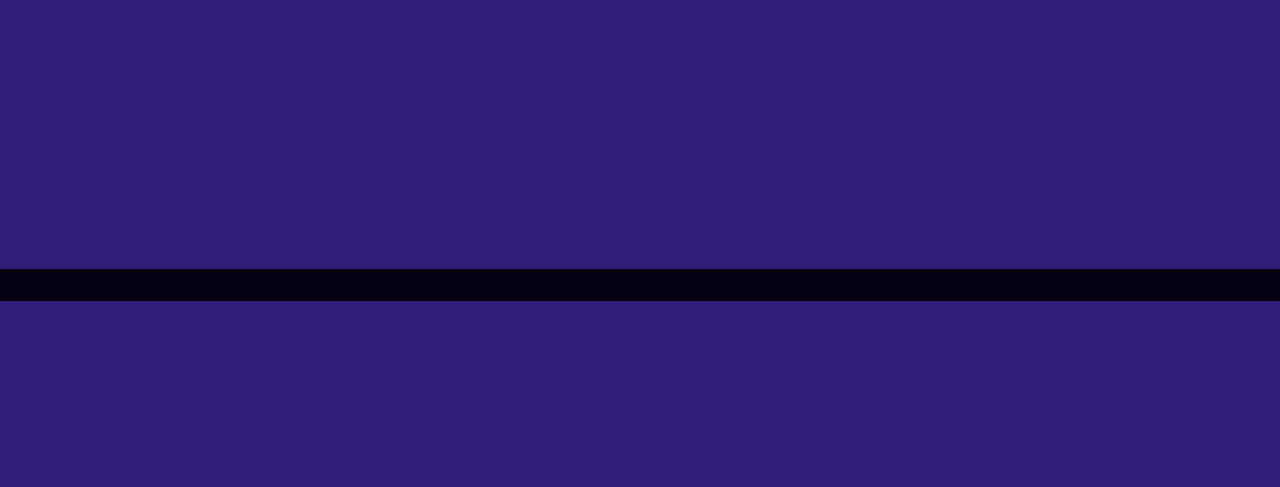
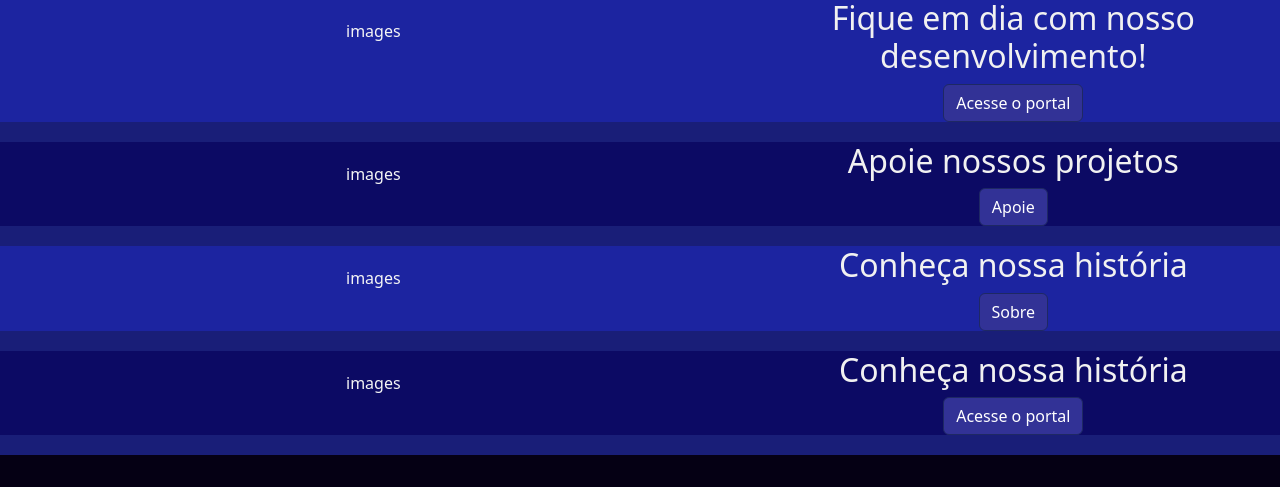
Before and after one commit to AirckLima/Hickup-Yii2_project, a Yii app: template views/site/index.php in a window 1280 px wide. Shown: the part 499-986 px from the top of the page. Before the commit the page ends 800 px from the top, so only its background shows below. Run offline with PHP 8.4 and a stand-in for Yii, Linux system fonts and the light colour scheme; the template is opened without the code that fills it, so the values that code supplies are empty; some libraries are stand-ins or nearby versions.

Commit message:
index placeholders

```diff
--- a/controllers/SiteController.php
+++ b/controllers/SiteController.php
@@ -125,4 +125,9 @@ class SiteController extends Controller
     {
         return $this->render('about');
     }
+
+    public function actionTeste()
+    {
+        return $this->render('teste');
+    }
 }
--- a/views/layouts/main.php
+++ b/views/layouts/main.php
@@ -22,10 +22,12 @@ $this->registerLinkTag(['rel' => 'icon', 'type' => 'image/x-icon', 'href' => Yii
 <?php $this->beginPage() ?>
 <!DOCTYPE html>
 <html lang="<?= Yii::$app->language ?>" class="h-100">
+
 <head>
     <title><?= Html::encode($this->title) ?></title>
     <?php $this->head() ?>
 </head>
+
 <body class="d-flex flex-column h-100">
     <?php $this->beginBody() ?>
 
@@ -51,7 +53,7 @@ $this->registerLinkTag(['rel' => 'icon', 'type' => 'image/x-icon', 'href' => Yii
                 ]],
                 ['label' => 'Novidades', 'url' => '#'],
                 ['label' => 'Apoie', 'url' => '#'],
-            ['label' => 'Sobre', 'url' => '#']
+                ['label' => 'Sobre', 'url' => '#'],
             ]
         ]);
         NavBar::end();
@@ -75,5 +77,6 @@ $this->registerLinkTag(['rel' => 'icon', 'type' => 'image/x-icon', 'href' => Yii
 
     <?php $this->endBody() ?>
 </body>
+
 </html>
 <?php $this->endPage() ?>
--- a/views/site/index.php
+++ b/views/site/index.php
@@ -4,7 +4,7 @@
 
 use yii\bootstrap5\Carousel;
 
-$this->title = 'HickUP Studio';
+$this->title = 'Hickup Studio';
 ?>
 <div class="container games-carousel">
     <?php
@@ -39,7 +39,7 @@ $this->title = 'HickUP Studio';
     ?>
 </div>
 
-<div class="container games-show">
+<div class="container games-show bg-negative">
 
     <div class="row">
         <div class="col ">
@@ -76,10 +76,54 @@ $this->title = 'HickUP Studio';
     </div>
 </div>
 
-<div class="container novidades text-center">
+<div class="container novidades text-center bg-positive">
     <div class="row">
-        <div class="col">
+        <div class="col-7">
+            <p>images</p>
+        </div>
+
+        <div class="col-5">
             <h2>Fique em dia com nosso desenvolvimento!</h2>
+            <button type="button" class="btn btn-primary">Acesse o portal</button>
         </div>
     </div>
 </div>
+
+<div class="container apoie text-center bg-negative">
+    <div class="row">
+        <div class="col-7">
+            <p>images</p>
+        </div>
+
+        <div class="col-5">
+            <h2>Apoie nossos projetos</h2>
+            <button type="button" class="btn btn-primary">Apoie</button>
+        </div>
+    </div>
+</div>
+
+<div class="container sobre text-center bg-positive">
+    <div class="row">
+        <div class="col-7">
+            <p>images</p>
+        </div>
+
+        <div class="col-5">
+            <h2>Conheça nossa história</h2>
+            <button type="button" class="btn btn-primary">Sobre</button>
+        </div>
+    </div>
+</div>
+
+<div class="container contato text-center bg-negative">
+    <div class="row">
+        <div class="col-7">
+            <p>images</p>
+        </div>
+
+        <div class="col-5">
+            <h2>Conheça nossa história</h2>
+            <button type="button" class="btn btn-primary">Acesse o portal</button>
+        </div>
+    </div>
+</div>
--- a/web/css/my_style.css
+++ b/web/css/my_style.css
@@ -1,12 +1,17 @@
 
 body {
-    background-color: rgb(50, 30, 120);
+    background-color: rgb(25, 30, 120);
 }
 .container {
     max-width: 1400px;
 }
+
+main .container {
+    margin-bottom: 20px;
+}
+
 #home-nav {
-    background-color: rgb(25, 0, 88);
+    background-color: rgb(10, 0, 100);
 }
 
 .navbar-brand {
@@ -21,7 +26,7 @@ li.nav-item a {
     font-size: 21px;
 }
 .dropdown-menu {
-    background-color: rgb(60, 40, 100) ;
+    background-color: rgb(30, 40, 100) ;
 }
 
 #jogos {
@@ -37,6 +42,7 @@ li.nav-item a {
 /* .carousel-caption {
     bottom: 100px;
 } */
+
 .card {
     width: 270px;
     background-color: transparent;
@@ -46,19 +52,39 @@ li.nav-item a {
 .card img:hover {
     transform: scale(1.25);
 }
+
 .games-show {
     padding-top: 30px;
 }
+
 h2 {
     color: rgb(241, 241, 241);
 }
-.games-show p {
+
+p {
     margin-top: 20px;
-    color: white;
+    color: whitesmoke;
 }
+
 .card-grid {
     margin-top: 36px ;
 }
+
+.bg-positive {
+    border-width: 4px;
+    border-color: rgb(219, 219, 219);
+    background-color: rgb(28, 36, 160);
+}
+
+.bg-negative {
+    background-color: rgb(12, 10, 100);
+}
+
 footer {
     background-color: rgb(5, 0, 20);
 }
+
+.btn-primary {
+    border-color: rgb(30, 40, 100) ;
+    background-color: rgb(50, 50, 150);
+}
```
Also changed, not shown: views/site/teste.php (added, +41 -0 lines). Lines whose indentation alone changed are shown as unchanged.
